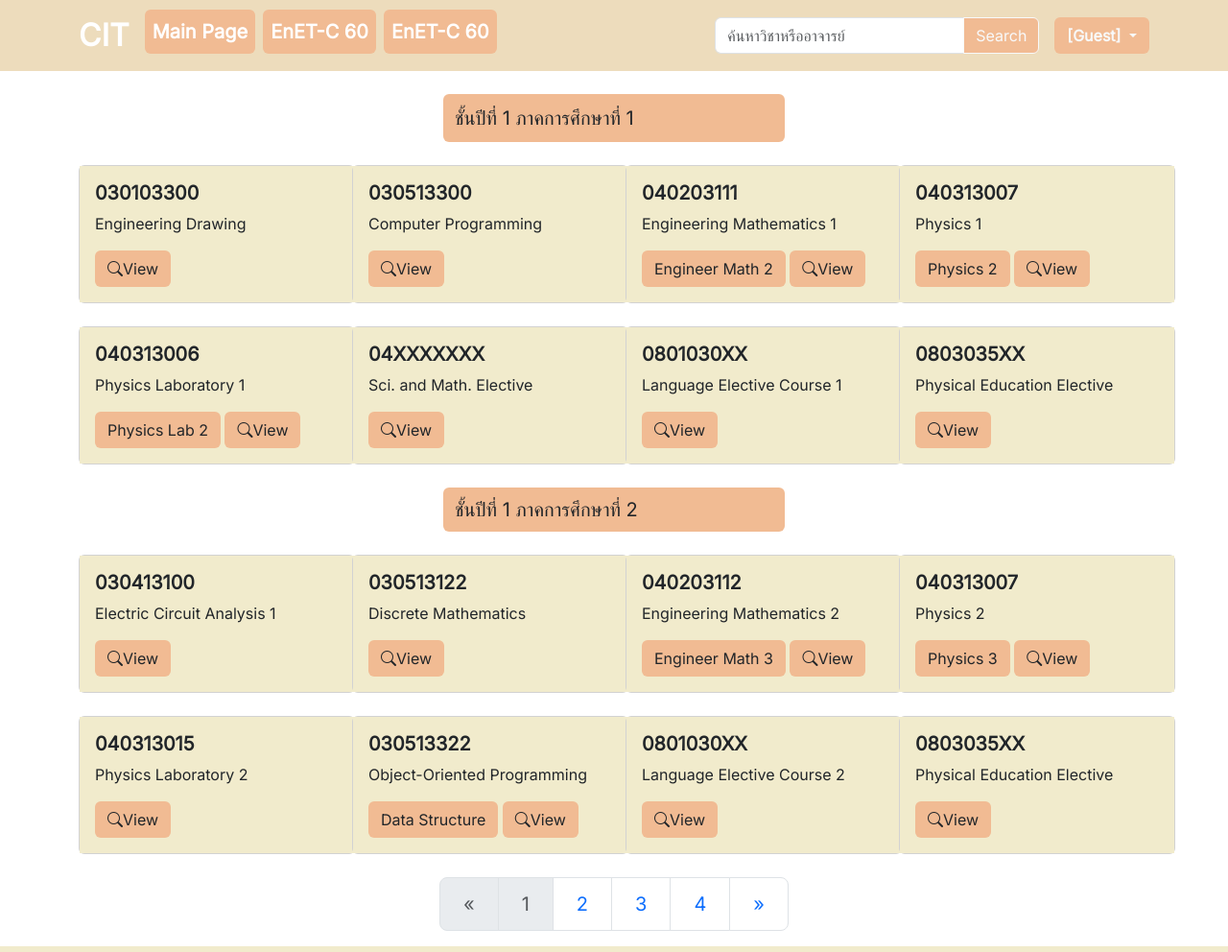
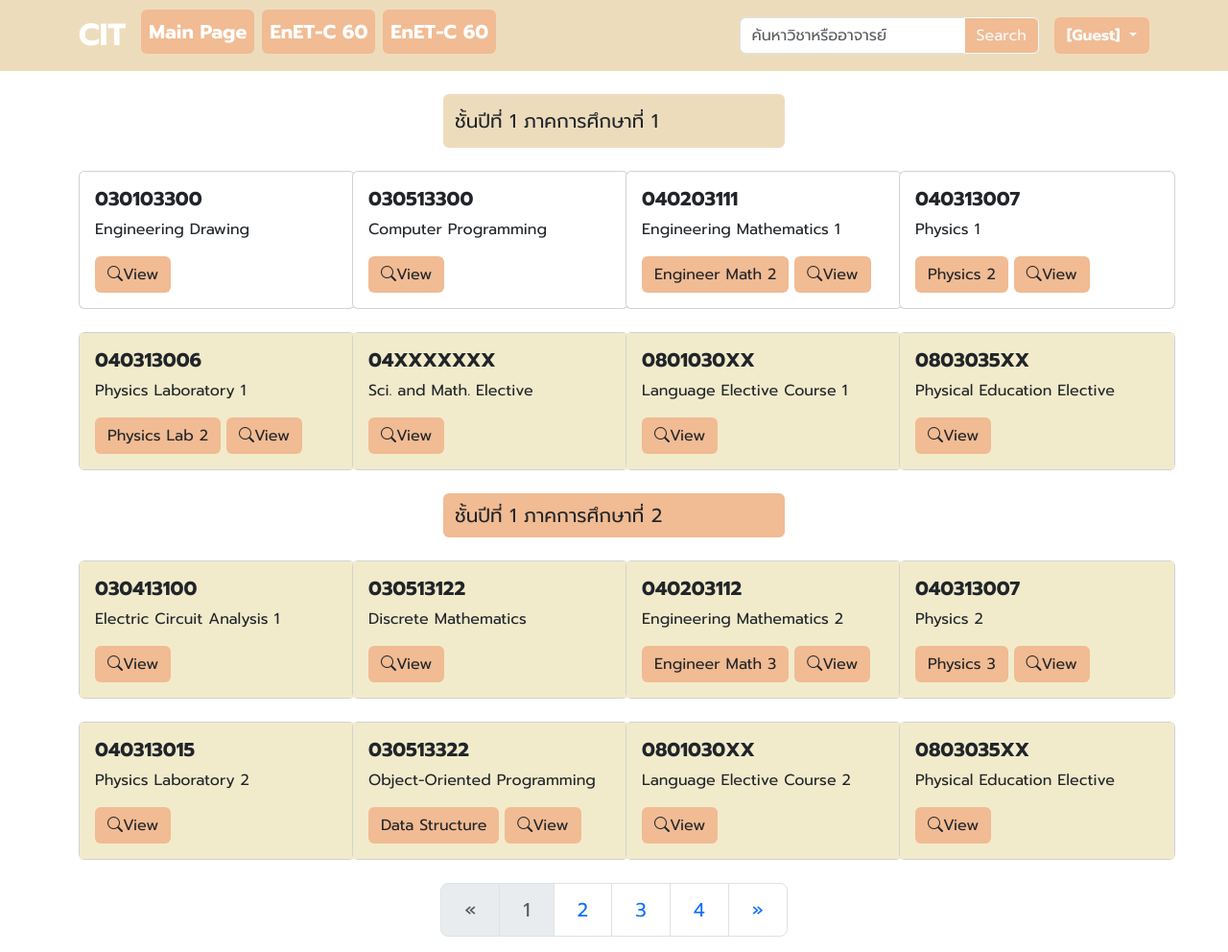
Before and after one commit to mannieshub/Software-Engineering-mini-project, a PHP site: the page made by EnET-C60Year1.php in a window 1280 px wide. Shown: the whole page at 96% size. Run offline with PHP 8.4, Linux system fonts and the light colour scheme; some libraries are stand-ins or nearby versions.

Commit message:
change font

```diff
--- a/EnET-C60Year1.php
+++ b/EnET-C60Year1.php
@@ -5,6 +5,7 @@
     <meta http-equiv="X-UA-Compatible" content="IE=edge">
     <meta name="viewport" content="width=device-width, initial-scale=1.0">
     <title>EnET C-60 Year 1</title>
+
     <link href="https://cdn.jsdelivr.net/npm/bootstrap@5.3.0-alpha1/dist/css/bootstrap.min.css" rel="stylesheet" integrity="sha384-GLhlTQ8iRABdZLl6O3oVMWSktQOp6b7In1Zl3/Jr59b6EGGoI1aFkw7cmDA6j6gD" crossorigin="anonymous">
     <script src="https://cdn.jsdelivr.net/npm/bootstrap@5.3.0-alpha1/dist/js/bootstrap.bundle.min.js" integrity="sha384-w76AqPfDkMBDXo30jS1Sgez6pr3x5MlQ1ZAGC+nuZB+EYdgRZgiwxhTBTkF7CXvN" crossorigin="anonymous"></script>
     <script src="https://code.jquery.com/jquery-3.6.0.min.js"></script>
@@ -45,9 +46,9 @@
     <div class="row mb-4">
       <div class="col-4"></div>
       <div class="col-4">
-        <nav class="navbar rounded-start rounded-end"style="background-color: #F1BB93;" >
+        <nav class="navbar rounded-start rounded-end bg-card-primary">
           <div class="container-fluid">
-            <span class="navbar-brand mb-0 h1 text-dark">ชั้นปีที่ 1 ภาคการศึกษาที่ 1</span>
+            <span class="navbar-brand mb-0 text-dark">ชั้นปีที่ 1 ภาคการศึกษาที่ 1</span>
           </div>
         </nav>
       </div>
@@ -58,7 +59,7 @@
     <div class="col-2">
 
         <div class="card" style="width: 18rem;">
-          <div class="card-body" style="background-color:#F1EBCC ;">
+          <div class="card-body bg-card-primary-2">
             <h5 class="card-title fw-bold">030103300</h5>
             <p class="card-text">Engineering Drawing</p>
             <input type="hidden" name="CourseID" value="030103300">
@@ -73,7 +74,7 @@
         </div>
         <div class="col-2">
             <div class="card" style="width: 18rem;">
-                <div class="card-body" style="background-color:#F1EBCC ;">
+              <div class="card-body bg-card-primary-2">
                   <h5 class="card-title fw-bold">030513300</h5>
                   <p class="card-text">Computer Programming</p>
                   <input type="hidden" name="CourseID" value="030513300">
@@ -87,7 +88,7 @@
         </div>
         <div class="col-2">
             <div class="card" style="width: 18rem;">
-                <div class="card-body" style="background-color:#F1EBCC ;">
+              <div class="card-body bg-card-primary-2">
                   <h5 class="card-title fw-bold">040203111</h5>
                   <p class="card-text">Engineering Mathematics 1</p>
                   <input type="hidden" name="CourseID2" value="040203112">
@@ -105,7 +106,7 @@
         </div>
         <div class="col-2">
             <div class="card" style="width: 18rem;">
-                <div class="card-body" style="background-color:#F1EBCC ;">
+              <div class="card-body bg-card-primary-2">
                   <h5 class="card-title fw-bold">040313007</h5>
                   <p class="card-text">Physics 1</p>
 
--- a/EnET-C60Year2.php
+++ b/EnET-C60Year2.php
@@ -4,7 +4,8 @@
     <meta charset="UTF-8">
     <meta http-equiv="X-UA-Compatible" content="IE=edge">
     <meta name="viewport" content="width=device-width, initial-scale=1.0">
-    <title>EnET C-60 Year 1</title>
+    <title>EnET C-60 Year 2</title>
+
     <link href="https://cdn.jsdelivr.net/npm/bootstrap@5.3.0-alpha1/dist/css/bootstrap.min.css" rel="stylesheet" integrity="sha384-GLhlTQ8iRABdZLl6O3oVMWSktQOp6b7In1Zl3/Jr59b6EGGoI1aFkw7cmDA6j6gD" crossorigin="anonymous">
     <script src="https://cdn.jsdelivr.net/npm/bootstrap@5.3.0-alpha1/dist/js/bootstrap.bundle.min.js" integrity="sha384-w76AqPfDkMBDXo30jS1Sgez6pr3x5MlQ1ZAGC+nuZB+EYdgRZgiwxhTBTkF7CXvN" crossorigin="anonymous"></script>
     <script src="https://code.jquery.com/jquery-3.6.0.min.js"></script>
@@ -46,7 +47,7 @@
       <div class="col-4">
         <nav class="navbar rounded-start rounded-end"style="background-color: #F1BB93;" >
           <div class="container-fluid">
-            <span class="navbar-brand mb-0 h1 text-dark">ชั้นปีที่ 2 ภาคการศึกษาที่ 1</span>
+            <span class="navbar-brand mb-0 text-dark">ชั้นปีที่ 2 ภาคการศึกษาที่ 1</span>
           </div>
         </nav>
       </div>
--- a/EnET-C60Year3.php
+++ b/EnET-C60Year3.php
@@ -4,7 +4,8 @@
     <meta charset="UTF-8">
     <meta http-equiv="X-UA-Compatible" content="IE=edge">
     <meta name="viewport" content="width=device-width, initial-scale=1.0">
-    <title>EnET C-60 Year 1</title>
+    <title>EnET C-60 Year 3</title>
+
     <link href="https://cdn.jsdelivr.net/npm/bootstrap@5.3.0-alpha1/dist/css/bootstrap.min.css" rel="stylesheet" integrity="sha384-GLhlTQ8iRABdZLl6O3oVMWSktQOp6b7In1Zl3/Jr59b6EGGoI1aFkw7cmDA6j6gD" crossorigin="anonymous">
     <script src="https://cdn.jsdelivr.net/npm/bootstrap@5.3.0-alpha1/dist/js/bootstrap.bundle.min.js" integrity="sha384-w76AqPfDkMBDXo30jS1Sgez6pr3x5MlQ1ZAGC+nuZB+EYdgRZgiwxhTBTkF7CXvN" crossorigin="anonymous"></script>
     <script src="https://code.jquery.com/jquery-3.6.0.min.js"></script>
@@ -45,7 +46,7 @@
         <div class="col-4">
           <nav class="navbar rounded-start rounded-end"style="background-color: #F1BB93;" >
             <div class="container-fluid">
-              <span class="navbar-brand mb-0 h1">ชั้นปีที่ 3 ภาคการศึกษาที่ 1</span>
+              <span class="navbar-brand mb-0 text-dark">ชั้นปีที่ 3 ภาคการศึกษาที่ 1</span>
             </div>
           </nav>
         </div>
--- a/EnET-C60Year4.php
+++ b/EnET-C60Year4.php
@@ -4,7 +4,8 @@
     <meta charset="UTF-8">
     <meta http-equiv="X-UA-Compatible" content="IE=edge">
     <meta name="viewport" content="width=device-width, initial-scale=1.0">
-    <title>EnET C-60 Year 1</title>
+    <title>EnET C-60 Year 4</title>
+
     <link href="https://cdn.jsdelivr.net/npm/bootstrap@5.3.0-alpha1/dist/css/bootstrap.min.css" rel="stylesheet" integrity="sha384-GLhlTQ8iRABdZLl6O3oVMWSktQOp6b7In1Zl3/Jr59b6EGGoI1aFkw7cmDA6j6gD" crossorigin="anonymous">
     <script src="https://cdn.jsdelivr.net/npm/bootstrap@5.3.0-alpha1/dist/js/bootstrap.bundle.min.js" integrity="sha384-w76AqPfDkMBDXo30jS1Sgez6pr3x5MlQ1ZAGC+nuZB+EYdgRZgiwxhTBTkF7CXvN" crossorigin="anonymous"></script>
     <script src="https://code.jquery.com/jquery-3.6.0.min.js"></script>
@@ -45,7 +46,7 @@
         <div class="col-4">
           <nav class="navbar rounded-start rounded-end"style="background-color: #F1BB93;" >
             <div class="container-fluid">
-              <span class="navbar-brand mb-0 h1">ชั้นปีที่ 4 ภาคการศึกษาที่ 1</span>
+              <span class="navbar-brand mb-0 text-dark">ชั้นปีที่ 4 ภาคการศึกษาที่ 1</span>
             </div>
           </nav>
         </div>
--- a/EnET-C65Year1.html
+++ b/EnET-C65Year1.html
@@ -5,6 +5,7 @@
     <meta http-equiv="X-UA-Compatible" content="IE=edge">
     <meta name="viewport" content="width=device-width, initial-scale=1.0">
     <title>EnET C-65 Year 1</title>
+
     <link href="https://cdn.jsdelivr.net/npm/bootstrap@5.3.0-alpha1/dist/css/bootstrap.min.css" rel="stylesheet" integrity="sha384-GLhlTQ8iRABdZLl6O3oVMWSktQOp6b7In1Zl3/Jr59b6EGGoI1aFkw7cmDA6j6gD" crossorigin="anonymous">
     <script src="https://cdn.jsdelivr.net/npm/bootstrap@5.3.0-alpha1/dist/js/bootstrap.bundle.min.js" integrity="sha384-w76AqPfDkMBDXo30jS1Sgez6pr3x5MlQ1ZAGC+nuZB+EYdgRZgiwxhTBTkF7CXvN" crossorigin="anonymous"></script>
     <script src="https://code.jquery.com/jquery-3.6.0.min.js"></script>
--- a/EnET-C65Year2.html
+++ b/EnET-C65Year2.html
@@ -5,6 +5,7 @@
     <meta http-equiv="X-UA-Compatible" content="IE=edge">
     <meta name="viewport" content="width=device-width, initial-scale=1.0">
     <title>EnET C-65 Year 2</title>
+
     <link href="https://cdn.jsdelivr.net/npm/bootstrap@5.3.0-alpha1/dist/css/bootstrap.min.css" rel="stylesheet" integrity="sha384-GLhlTQ8iRABdZLl6O3oVMWSktQOp6b7In1Zl3/Jr59b6EGGoI1aFkw7cmDA6j6gD" crossorigin="anonymous">
     <script src="https://cdn.jsdelivr.net/npm/bootstrap@5.3.0-alpha1/dist/js/bootstrap.bundle.min.js" integrity="sha384-w76AqPfDkMBDXo30jS1Sgez6pr3x5MlQ1ZAGC+nuZB+EYdgRZgiwxhTBTkF7CXvN" crossorigin="anonymous"></script>
     <script src="https://code.jquery.com/jquery-3.6.0.min.js"></script>
--- a/EnET-C65Year3.html
+++ b/EnET-C65Year3.html
@@ -5,6 +5,7 @@
     <meta http-equiv="X-UA-Compatible" content="IE=edge">
     <meta name="viewport" content="width=device-width, initial-scale=1.0">
     <title>EnET C-65 Year 3</title>
+
     <link href="https://cdn.jsdelivr.net/npm/bootstrap@5.3.0-alpha1/dist/css/bootstrap.min.css" rel="stylesheet" integrity="sha384-GLhlTQ8iRABdZLl6O3oVMWSktQOp6b7In1Zl3/Jr59b6EGGoI1aFkw7cmDA6j6gD" crossorigin="anonymous">
     <script src="https://cdn.jsdelivr.net/npm/bootstrap@5.3.0-alpha1/dist/js/bootstrap.bundle.min.js" integrity="sha384-w76AqPfDkMBDXo30jS1Sgez6pr3x5MlQ1ZAGC+nuZB+EYdgRZgiwxhTBTkF7CXvN" crossorigin="anonymous"></script>
     <script src="https://code.jquery.com/jquery-3.6.0.min.js"></script>
--- a/EnET-C65Year4.html
+++ b/EnET-C65Year4.html
@@ -5,6 +5,7 @@
     <meta http-equiv="X-UA-Compatible" content="IE=edge">
     <meta name="viewport" content="width=device-width, initial-scale=1.0">
     <title>EnET C-65 Year 4</title>
+
     <link href="https://cdn.jsdelivr.net/npm/bootstrap@5.3.0-alpha1/dist/css/bootstrap.min.css" rel="stylesheet" integrity="sha384-GLhlTQ8iRABdZLl6O3oVMWSktQOp6b7In1Zl3/Jr59b6EGGoI1aFkw7cmDA6j6gD" crossorigin="anonymous">
     <script src="https://cdn.jsdelivr.net/npm/bootstrap@5.3.0-alpha1/dist/js/bootstrap.bundle.min.js" integrity="sha384-w76AqPfDkMBDXo30jS1Sgez6pr3x5MlQ1ZAGC+nuZB+EYdgRZgiwxhTBTkF7CXvN" crossorigin="anonymous"></script>
     <script src="https://code.jquery.com/jquery-3.6.0.min.js"></script>
--- a/Report.php
+++ b/Report.php
@@ -5,6 +5,7 @@
     <meta http-equiv="X-UA-Compatible" content="IE=edge">
     <meta name="viewport" content="width=device-width, initial-scale=1.0">
     <title>Report</title>
+    <link rel="stylesheet" href="global.css">
     <link href="https://cdn.jsdelivr.net/npm/bootstrap@5.3.0-alpha1/dist/css/bootstrap.min.css" rel="stylesheet" integrity="sha384-GLhlTQ8iRABdZLl6O3oVMWSktQOp6b7In1Zl3/Jr59b6EGGoI1aFkw7cmDA6j6gD" crossorigin="anonymous">
     <script src="https://cdn.jsdelivr.net/npm/bootstrap@5.3.0-alpha1/dist/js/bootstrap.bundle.min.js" integrity="sha384-w76AqPfDkMBDXo30jS1Sgez6pr3x5MlQ1ZAGC+nuZB+EYdgRZgiwxhTBTkF7CXvN" crossorigin="anonymous"></script>
     <script src="https://code.jquery.com/jquery-3.6.0.min.js"></script>
--- a/homepage.php
+++ b/homepage.php
@@ -5,6 +5,7 @@
     <meta http-equiv="X-UA-Compatible" content="IE=edge">
     <meta name="viewport" content="width=device-width, initial-scale=1.0">
     <title>homepage</title>
+
     <link href="https://cdn.jsdelivr.net/npm/bootstrap@5.3.0-alpha1/dist/css/bootstrap.min.css" rel="stylesheet" integrity="sha384-GLhlTQ8iRABdZLl6O3oVMWSktQOp6b7In1Zl3/Jr59b6EGGoI1aFkw7cmDA6j6gD" crossorigin="anonymous">
     <script src="https://cdn.jsdelivr.net/npm/bootstrap@5.3.0-alpha1/dist/js/bootstrap.bundle.min.js" integrity="sha384-w76AqPfDkMBDXo30jS1Sgez6pr3x5MlQ1ZAGC+nuZB+EYdgRZgiwxhTBTkF7CXvN" crossorigin="anonymous"></script>
     <script src="https://code.jquery.com/jquery-3.6.0.min.js"></script>
--- a/nav_page.php
+++ b/nav_page.php
@@ -24,7 +24,9 @@ else{
 <!--Icon-->
 <link rel="stylesheet" href="https://cdn.jsdelivr.net/npm/bootstrap-icons@1.9.1/font/bootstrap-icons.css">
 
-    <link href='https://fonts.googleapis.com/css?family=Inter' rel='stylesheet'>
+<link rel="preconnect" href="https://fonts.googleapis.com">
+<link rel="preconnect" href="https://fonts.gstatic.com" crossorigin>
+<link href="https://fonts.googleapis.com/css2?family=Prompt:ital,wght@0,100;0,200;0,300;0,400;0,500;0,600;0,700;0,800;1,100;1,200;1,300;1,400;1,500;1,600;1,700&display=swap" rel="stylesheet">
     <style>
     nav {
       background-color: #EDDCBC;
@@ -32,8 +34,7 @@ else{
     }
     *{
 
-      font-family: 'Inter';
-      font-style: normal;
+      font-family: 'Prompt', sans-serif !important;
     }
     .navbar-brand {
       color: white;
```
Also changed, not shown: global.css (added, +13 -0 lines), login.php (+4 -3 lines).
